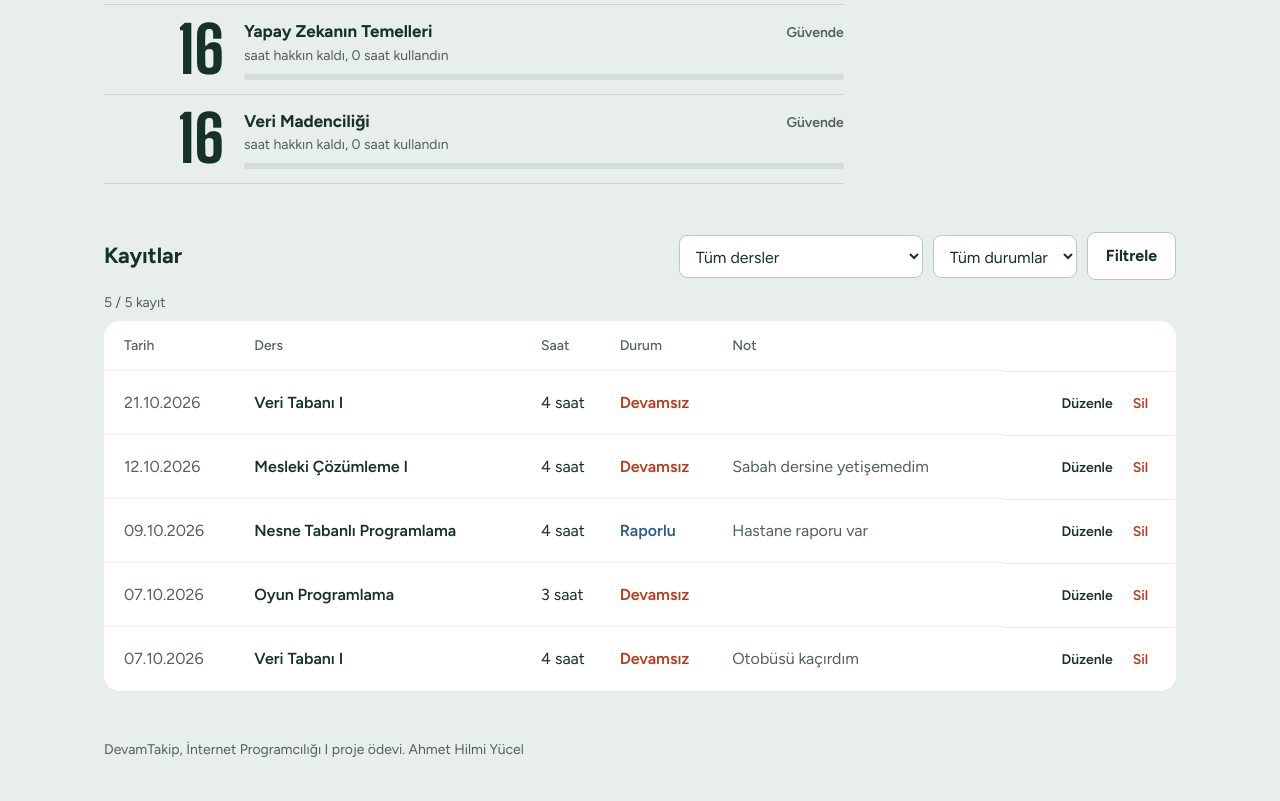
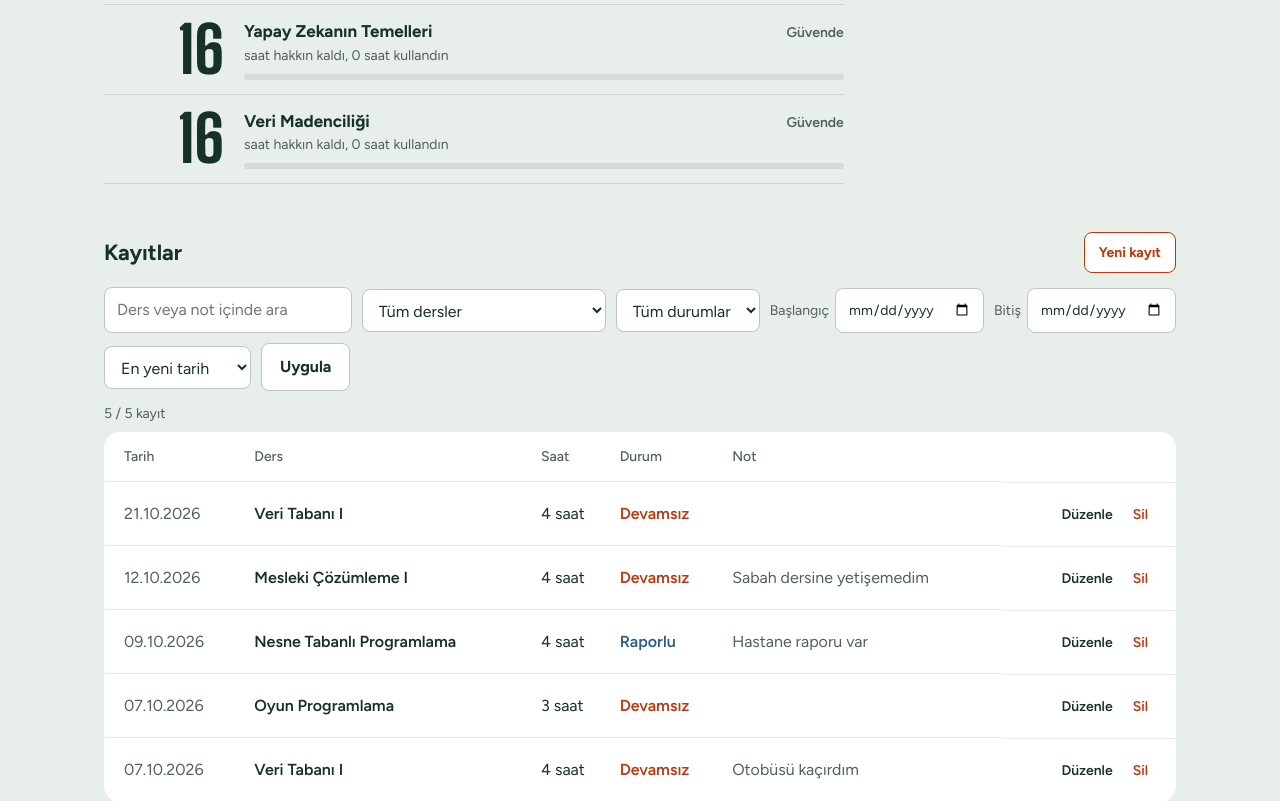
Before and after one commit to ahmetyucel56/devamtakip, a PHP site: page /index.php in a window 1280 px wide. Shown: the part 629-1430 px from the top of the page. Before the commit the page ends 1386 px from the top, so only its background shows below. Run offline with PHP 8.4, Linux system fonts and the light colour scheme; data comes from the database, SQL or seed files in the repository.

Commit message:
4. hafta: arama, filtreleme (ders, durum, tarih aralığı) ve sıralama SQL ile

```diff
--- a/assets/style.css
+++ b/assets/style.css
@@ -194,6 +194,10 @@ h2 { font-size: 22px; }
 .bolum-ust { display: flex; justify-content: space-between; align-items: center; gap: 16px; flex-wrap: wrap; }
 .filtre { display: flex; flex-wrap: wrap; gap: 10px; align-items: center; }
 .temizle { font-size: 14px; color: var(--soluk); }
+.arama { margin-top: 14px; }
+.arama input[type=search] { flex: 1 1 220px; min-width: 0; }
+.tarih-etiket { display: flex; align-items: center; gap: 6px; font-size: 14px; color: var(--soluk); }
+.ekle-kisayol { text-decoration: none; }
 .sonuc-bilgi { margin: 12px 0 8px; font-size: 14px; }
 .bos { color: var(--soluk); padding: 16px 0; }
 
--- a/functions.php
+++ b/functions.php
@@ -184,39 +184,6 @@ function riskSeviyesi(int $kullanilan): array
 
 
 /**
- * Kayıtları derse ve/veya duruma göre filtreler.
- * Boş gelen filtre "hepsi" anlamına gelir.
- */
-function kayitlariFiltrele(array $kayitlar, string $ders, string $durum): array
-{
-    $sonuc = [];
-    foreach ($kayitlar as $kayit) {
-        if ($ders !== '' && $kayit['ders'] !== $ders) {
-            continue; // Ders uymuyorsa bu kaydı atla
-        }
-        if ($durum !== '' && $kayit['durum'] !== $durum) {
-            continue; // Durum uymuyorsa bu kaydı atla
-        }
-        $sonuc[] = $kayit;
-    }
-    return $sonuc;
-}
-
-
-/**
- * Kayıtları tarihe göre yeniden eskiye sıralar.
- * Tarihler "YYYY-AA-GG" biçiminde olduğu için metin olarak karşılaştırılabilir.
- */
-function tariheGoreSirala(array $kayitlar): array
-{
-    usort($kayitlar, function ($a, $b) {
-        return strcmp($b['tarih'], $a['tarih']);
-    });
-    return $kayitlar;
-}
-
-
-/**
  * "2026-10-07" biçimindeki tarihi "07.10.2026" biçimine çevirir.
  */
 function tarihYaz(string $tarih): string
@@ -259,6 +226,100 @@ function kayitEkle(PDO $pdo, array $kayit): int
         'aciklama' => $kayit['aciklama'],
     ]);
     return (int)$pdo->lastInsertId();
+}
+
+
+/**
+ * Sıralama seçenekleri. Adres çubuğundan gelen değer sadece bu listedeki
+ * anahtarlardan biri olabilir; ORDER BY kısmına kullanıcı metni hiç eklenmez.
+ */
+const SIRALAMALAR = [
+    'yeni' => ['etiket' => 'En yeni tarih',   'sql' => 'tarih DESC, id DESC'],
+    'eski' => ['etiket' => 'En eski tarih',   'sql' => 'tarih ASC, id ASC'],
+    'saat' => ['etiket' => 'En çok saat',     'sql' => 'saat DESC, tarih DESC'],
+    'ders' => ['etiket' => 'Ders adı (A-Z)',  'sql' => 'ders ASC, tarih DESC'],
+];
+
+
+/**
+ * Kayıtları arama, filtre ve sıralama kriterlerine göre getirir.
+ * $kriter: q (arama metni), ders, durum, baslangic, bitis, sirala
+ * Boş gelen kriter "hepsi" anlamına gelir. WHERE kısmı, dolu olan kriterlere göre parça parça kurulur.
+ */
+function kayitlariAra(PDO $pdo, array $kriter): array
+{
+    $kosullar = [];
+    $degerler = [];
+
+    if ($kriter['q'] !== '') {
+        // LIKE içinde % ve _ özel anlam taşır; kullanıcı bunları yazarsa düz karakter olarak aransın
+        $aranan = '%' . addcslashes($kriter['q'], '%_\\') . '%';
+        $kosullar[] = '(ders LIKE :q1 OR aciklama LIKE :q2)';
+        $degerler['q1'] = $aranan;
+        $degerler['q2'] = $aranan;
+    }
+    if ($kriter['ders'] !== '') {
+        $kosullar[] = 'ders = :ders';
+        $degerler['ders'] = $kriter['ders'];
+    }
+    if ($kriter['durum'] !== '') {
+        $kosullar[] = 'durum = :durum';
+        $degerler['durum'] = $kriter['durum'];
+    }
+    if ($kriter['baslangic'] !== '') {
+        $kosullar[] = 'tarih >= :baslangic';
+        $degerler['baslangic'] = $kriter['baslangic'];
+    }
+    if ($kriter['bitis'] !== '') {
+        $kosullar[] = 'tarih <= :bitis';
+        $degerler['bitis'] = $kriter['bitis'];
+    }
+
+    $sql = 'SELECT id, ders, tarih, saat, durum, aciklama FROM kayitlar';
+    if (count($kosullar) > 0) {
+        $sql .= ' WHERE ' . implode(' AND ', $kosullar);
+    }
+    $sql .= ' ORDER BY ' . SIRALAMALAR[$kriter['sirala']]['sql'];
+
+    $sorgu = $pdo->prepare($sql);
+    $sorgu->execute($degerler);
+    return $sorgu->fetchAll();
+}
+
+
+/**
+ * Adres çubuğundan (GET) gelen arama/filtre değerlerini temizler.
+ * Geçersiz bir değer gelirse o kriter boş sayılır.
+ */
+function aramaKriterleri(array $get, array $dersler): array
+{
+    $kriter = [
+        'q'         => trim($get['q'] ?? ''),
+        'ders'      => $get['ders'] ?? '',
+        'durum'     => $get['durum'] ?? '',
+        'baslangic' => $get['baslangic'] ?? '',
+        'bitis'     => $get['bitis'] ?? '',
+        'sirala'    => $get['sirala'] ?? 'yeni',
+    ];
+
+    $kriter['q'] = mb_substr($kriter['q'], 0, 50);   // Çok uzun arama metnini kısalt
+    if (!in_array($kriter['ders'], $dersler, true)) {
+        $kriter['ders'] = '';
+    }
+    if (!in_array($kriter['durum'], DURUMLAR, true)) {
+        $kriter['durum'] = '';
+    }
+    foreach (['baslangic', 'bitis'] as $alan) {
+        $t = DateTime::createFromFormat('Y-m-d', $kriter[$alan]);
+        if ($t === false || $t->format('Y-m-d') !== $kriter[$alan]) {
+            $kriter[$alan] = '';
+        }
+    }
+    if (!array_key_exists($kriter['sirala'], SIRALAMALAR)) {
+        $kriter['sirala'] = 'yeni';
+    }
+
+    return $kriter;
 }
 
 
--- a/index.php
+++ b/index.php
@@ -12,19 +12,11 @@ $pdo      = baglanti();
 $kayitlar = kayitlariGetir($pdo);   // Kayıtlar artık MySQL'den geliyor
 $dersler  = dersAdlari();
 
-// --- Filtre değerleri (GET ile adres çubuğundan gelir) ---
-$seciliDers  = $_GET['ders']  ?? '';
-$seciliDurum = $_GET['durum'] ?? '';
-
-// Listede olmayan bir değer gelirse filtreyi yok say (güvenlik için)
-if (!in_array($seciliDers, $dersler, true)) {
-    $seciliDers = '';
-}
-if (!in_array($seciliDurum, DURUMLAR, true)) {
-    $seciliDurum = '';
-}
-
-$gosterilenler = kayitlariFiltrele($kayitlar, $seciliDers, $seciliDurum); // Sorgu zaten tarihe göre sıralı
+// --- Arama, filtre ve sıralama (GET ile adres çubuğundan gelir) ---
+$kriter        = aramaKriterleri($_GET, $dersler);
+$gosterilenler = kayitlariAra($pdo, $kriter);
+$filtreVar     = $kriter['q'] !== '' || $kriter['ders'] !== '' || $kriter['durum'] !== ''
+              || $kriter['baslangic'] !== '' || $kriter['bitis'] !== '';
 
 // --- Özet sayaçlar ---
 $toplamKayit  = count($kayitlar);
@@ -162,31 +154,41 @@ include 'header.php';
 <section class="kayitlar">
     <div class="bolum-ust">
         <h2>Kayıtlar</h2>
-        <!-- Filtre formu GET kullanır: seçim adres çubuğunda görünür -->
-        <form method="get" action="index.php" class="filtre">
+        <a href="ekle.php" class="buton-kucuk ekle-kisayol">Yeni kayıt</a>
+    </div>
+
+    <!-- Arama/filtre formu GET kullanır: seçimler adres çubuğunda görünür, sayfa paylaşılabilir -->
+    <form method="get" action="index.php" class="filtre arama">
+        <input type="search" name="q" value="<?= guvenli($kriter['q']) ?>" placeholder="Ders veya not içinde ara" aria-label="Ara">
         <select name="ders" aria-label="Ders">
             <option value="">Tüm dersler</option>
             <?php foreach ($dersler as $ders): ?>
-                    <option value="<?= guvenli($ders) ?>" <?= $ders === $seciliDers ? 'selected' : '' ?>><?= guvenli($ders) ?></option>
+                <option value="<?= guvenli($ders) ?>" <?= $ders === $kriter['ders'] ? 'selected' : '' ?>><?= guvenli($ders) ?></option>
             <?php endforeach; ?>
         </select>
         <select name="durum" aria-label="Durum">
             <option value="">Tüm durumlar</option>
             <?php foreach (DURUMLAR as $durum): ?>
-                    <option value="<?= guvenli($durum) ?>" <?= $durum === $seciliDurum ? 'selected' : '' ?>><?= guvenli($durum) ?></option>
+                <option value="<?= guvenli($durum) ?>" <?= $durum === $kriter['durum'] ? 'selected' : '' ?>><?= guvenli($durum) ?></option>
             <?php endforeach; ?>
         </select>
-            <button type="submit" class="buton ikincil">Filtrele</button>
-            <?php if ($seciliDers !== '' || $seciliDurum !== ''): ?>
-                <a href="index.php" class="temizle">Filtreyi kaldır</a>
+        <label class="tarih-etiket">Başlangıç <input type="date" name="baslangic" value="<?= guvenli($kriter['baslangic']) ?>"></label>
+        <label class="tarih-etiket">Bitiş <input type="date" name="bitis" value="<?= guvenli($kriter['bitis']) ?>"></label>
+        <select name="sirala" aria-label="Sıralama">
+            <?php foreach (SIRALAMALAR as $anahtar => $secenek): ?>
+                <option value="<?= $anahtar ?>" <?= $anahtar === $kriter['sirala'] ? 'selected' : '' ?>><?= guvenli($secenek['etiket']) ?></option>
+            <?php endforeach; ?>
+        </select>
+        <button type="submit" class="buton ikincil">Uygula</button>
+        <?php if ($filtreVar || $kriter['sirala'] !== 'yeni'): ?>
+            <a href="index.php" class="temizle">Temizle</a>
         <?php endif; ?>
     </form>
-    </div>
 
     <p class="soluk sonuc-bilgi"><?= count($gosterilenler) ?> / <?= $toplamKayit ?> kayıt</p>
 
     <?php if (count($gosterilenler) === 0): ?>
-        <p class="bos">Bu filtreye uyan kayıt yok.</p>
+        <p class="bos"><?= $filtreVar ? 'Bu aramaya uyan kayıt yok. Filtreleri temizleyip tekrar dene.' : 'Henüz kayıt yok. "Yeni kayıt" ile ilk devamsızlığını ekle.' ?></p>
     <?php else: ?>
         <div class="tablo-kutu">
             <table>
```
Lines whose indentation alone changed are shown as unchanged.
